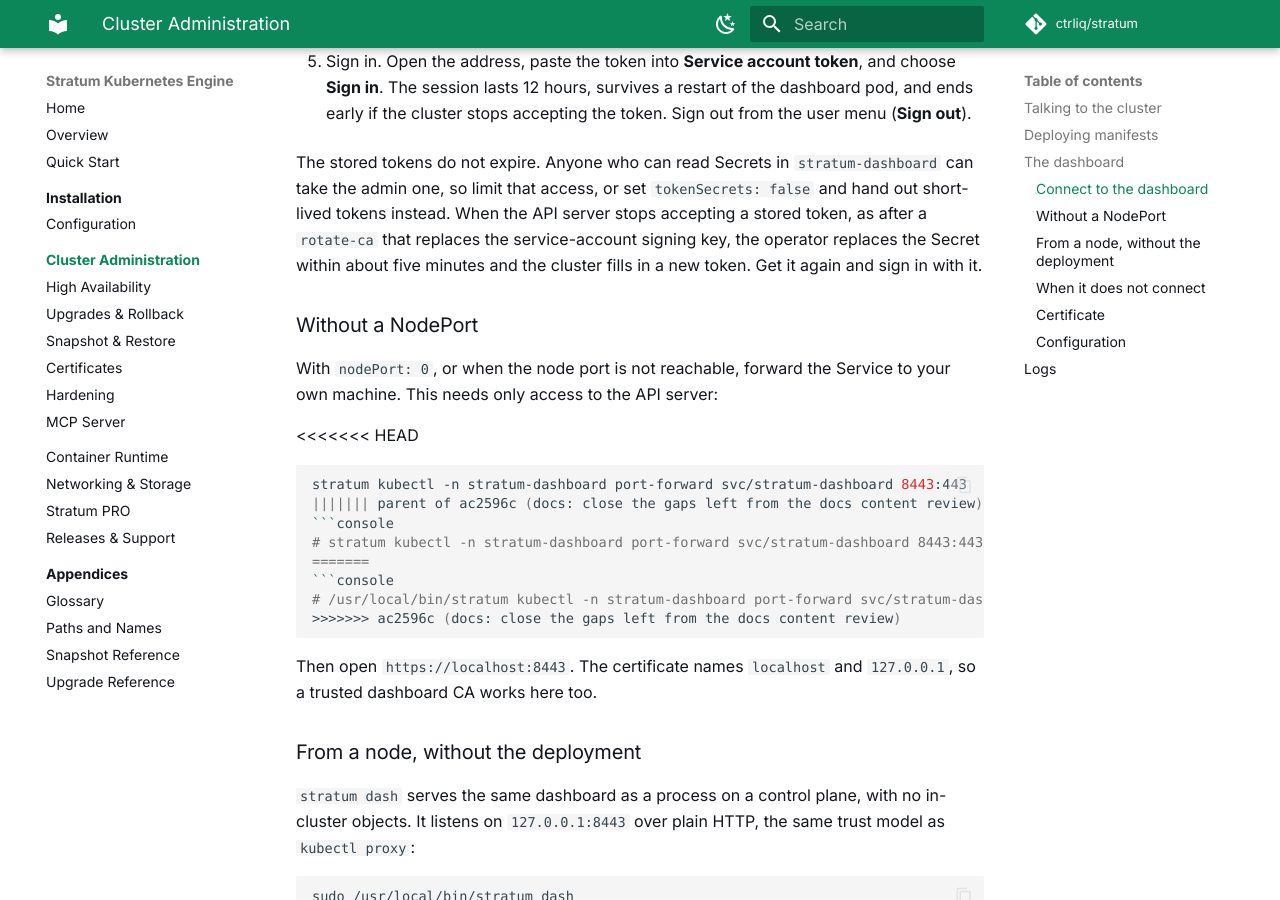
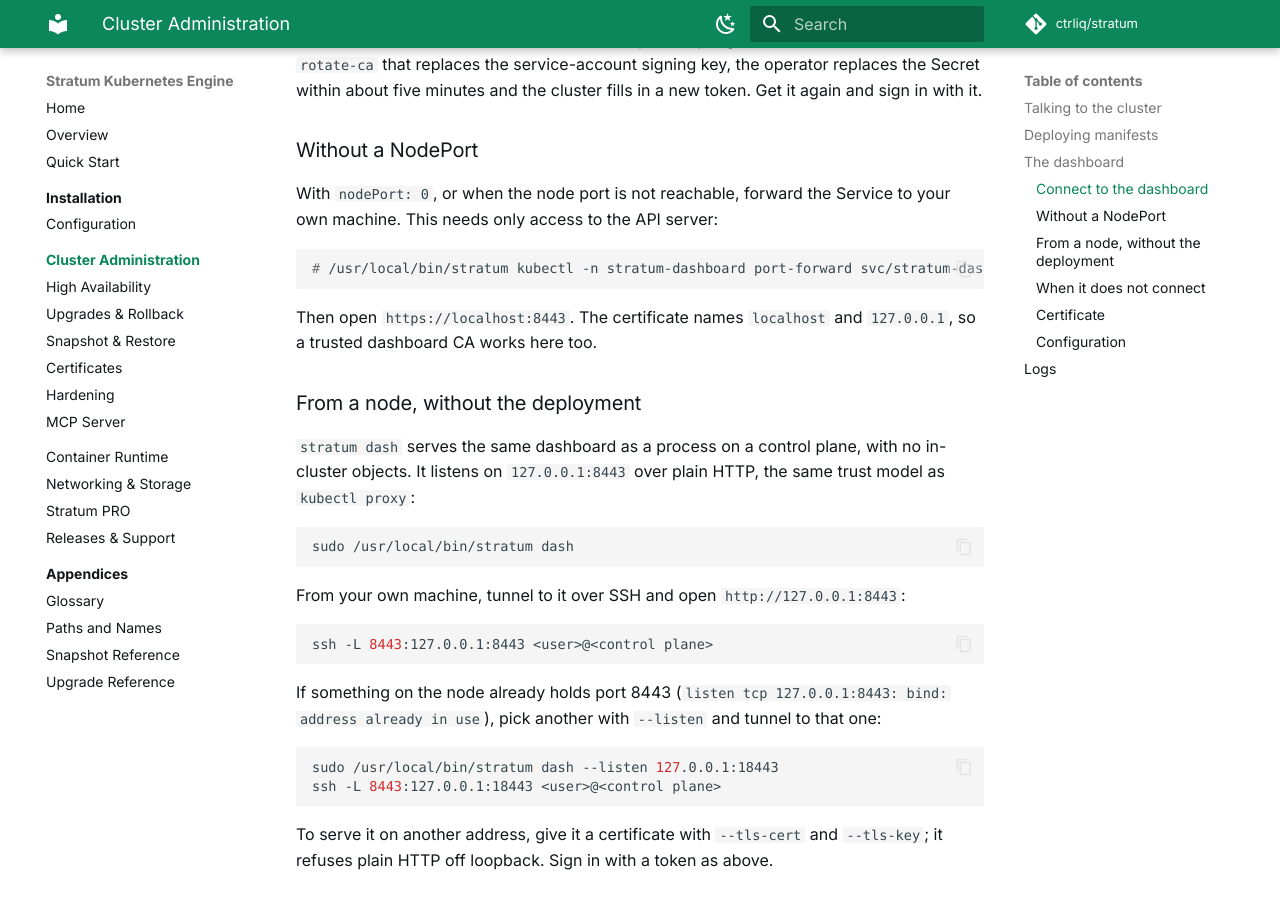
Before and after one commit to ctrliq/stratum, an MkDocs documentation site: the page built from docs/docs/cluster-admin/index.md, in a window 1280 px wide and 900 px high, scrolled down 5617 px. Built offline with MkDocs 1.6.1 and Material for MkDocs 9.7.7, drawn with Linux system fonts in a browser that asks for light colours; comment, search, counter and statistics services are not loaded; some of the changed text lies outside the part shown.

Commit message:
docs: resolve the conflict markers the docs backport left on release-1.37
The backport of #11 merged as the backport bot's conflict commit, so four
cluster-admin pages on release-1.37 carry diff3 conflict markers and two
code fences glued onto the end of a command line. This keeps #11's side of
every hunk: the console blocks with the /usr/local/bin/stratum root prompt,
the same resolution as #60 on release-1.36.

Signed-off-by: cwolford <WolfyChris@users.noreply.github.com>

````diff
--- a/docs/docs/cluster-admin/index.md
+++ b/docs/docs/cluster-admin/index.md
@@ -135,16 +135,8 @@
 on a cluster that has one. Its image is in the payload, so it starts with no
 registry access. To see its objects:
 
-<<<<<<< HEAD
-```bash
-stratum kubectl -n stratum-dashboard get deploy,svc,secret
-||||||| parent of ac2596c (docs: close the gaps left from the docs content review)
-```console
-# stratum kubectl -n stratum-dashboard get deploy,svc,secret
-=======
 ```console
 # /usr/local/bin/stratum kubectl -n stratum-dashboard get deploy,svc,secret
->>>>>>> ac2596c (docs: close the gaps left from the docs content review)
 ```
 
 The dashboard pod itself has no cluster permissions. It forwards each request
@@ -254,16 +246,8 @@
 With `nodePort: 0`, or when the node port is not reachable, forward the Service
 to your own machine. This needs only access to the API server:
 
-<<<<<<< HEAD
-```bash
-stratum kubectl -n stratum-dashboard port-forward svc/stratum-dashboard 8443:443
-||||||| parent of ac2596c (docs: close the gaps left from the docs content review)
-```console
-# stratum kubectl -n stratum-dashboard port-forward svc/stratum-dashboard 8443:443
-=======
 ```console
 # /usr/local/bin/stratum kubectl -n stratum-dashboard port-forward svc/stratum-dashboard 8443:443
->>>>>>> ac2596c (docs: close the gaps left from the docs content review)
 ```
 
 Then open `https://localhost:8443`. The certificate names `localhost` and
@@ -330,16 +314,8 @@
 yourself, for example if its key may have leaked, delete the Secret; the
 operator creates a new CA and reissues the certificate:
 
-<<<<<<< HEAD
-```bash
-stratum kubectl -n kube-system delete secret stratum-dashboard-ca
-||||||| parent of ac2596c (docs: close the gaps left from the docs content review)
-```console
-# stratum kubectl -n kube-system delete secret stratum-dashboard-ca
-=======
 ```console
 # /usr/local/bin/stratum kubectl -n kube-system delete secret stratum-dashboard-ca
->>>>>>> ac2596c (docs: close the gaps left from the docs content review)
 ```
 
 To serve your own certificate instead, put it in a `kubernetes.io/tls` Secret in
````
Also changed, not shown: docs/docs/cluster-admin/certificates.md (+0 -24 lines), docs/docs/cluster-admin/hardening.md (+3 -15 lines), docs/docs/cluster-admin/mcp.md (+3 -13 lines).
